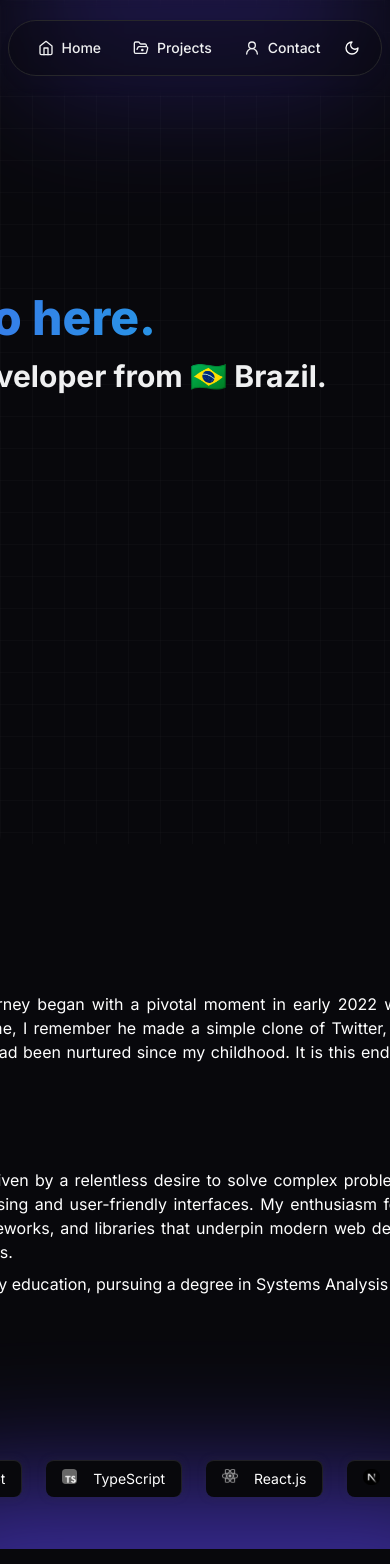
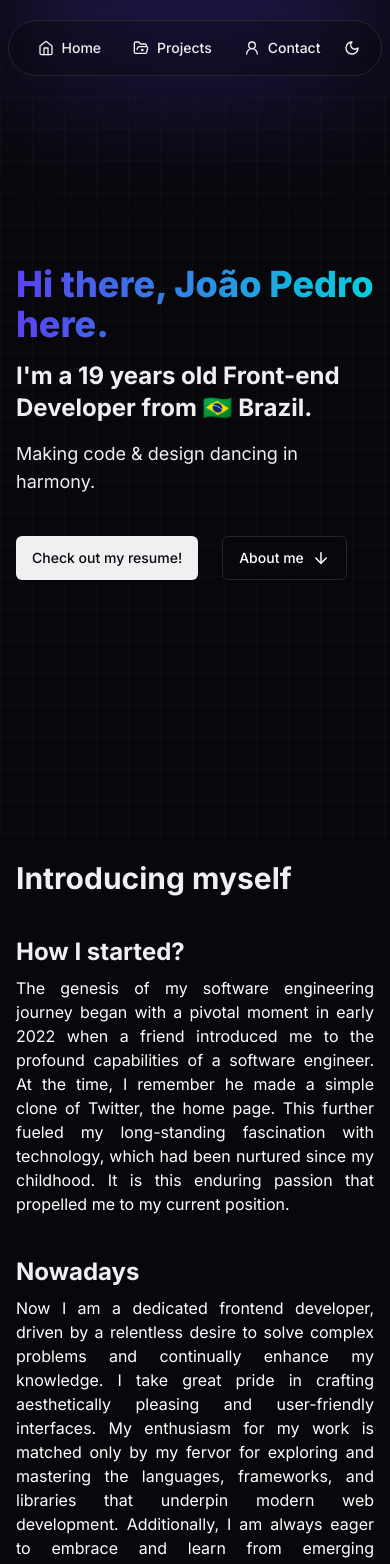
Before and after one commit to jotapemattos/portfolio-jotapemattos, a Next.js app: page / in a window 390 px wide. Shown: the top 1564 px of the page. Built offline with nearby package versions, Linux system fonts and the light colour scheme.

Commit message:
style: add responsiveness

```diff
--- a/src/components/HomeContent/About.tsx
+++ b/src/components/HomeContent/About.tsx
@@ -11,16 +11,16 @@ const About = () => {
   return (
     <div
       id="about"
-      className="w-full max-h-full flex items-center justify-center p-8 bg-background overflow-hidden relative"
+      className="w-full max-h-full flex items-center justify-center p-4 md:p-8 bg-background overflow-hidden relative"
     >
-      <div className="w-[1300px] flex flex-col gap-20 relative">
-        <section className="w-full h-fit flex flex-col items-start justify-center gap-10 text-justify">
+      <div className="w-full xl:w-[1300px] flex flex-col gap-20 relative">
+        <section className="w-full h-fit flex flex-col items-start justify-center gap-10">
           <h1 className="font-bold text-primary text-3xl">
             Introducing myself
           </h1>
           <article className="flex flex-col h-auto items-start gap-2">
             <h2 className="font-bold text-primary text-2xl">How I started?</h2>
-            <p>
+            <p className="text-justify">
               The genesis of my software engineering journey began with a
               pivotal moment in early 2022 when a friend introduced me to the
               profound capabilities of a software engineer. At the time, I
@@ -43,10 +43,9 @@ const About = () => {
               Additionally, I am always eager to embrace and learn from emerging
               technologies.
             </p>
-            <p className="flex items-center gap-1">
-              {' '}
+            <p className="space-x-2">
               Presently, I am in the process of completing my education,
-              pursuing a degree in Systems Analysis and Development at
+              pursuing a degree in Systems Analysis and Development at{' '}
               <HoverCard>
                 <HoverCardTrigger
                   href="https://www.ifsp.edu.br/"
@@ -66,14 +65,14 @@ const About = () => {
         </section>
         <section className="w-full h-full flex flex-col items-start justify-center gap-4 relative z-50">
           <h1 className="font-bold text-primary text-3xl">Stack</h1>
-          <div className="flex gap-6 ">
+          <div className="grid grid-cols-2 md:grid-cols-4 lg:grid-cols-6 xl:flex gap-6 ">
             {tools.map((tool: ToolsProps, i) => (
               <ToolsCards tool={tool} key={i} index={i} />
             ))}
           </div>
         </section>
       </div>
-      <Gradient className="absolute bottom-0 right-1/2 translate-y-2/3 translate-x-1/2 bg-secondary h-[200px] w-[650px] rounded-full opacity-60 blur-3xl" />
+      <Gradient className="absolute bottom-0 right-1/2 translate-y-2/3 translate-x-1/2 bg-secondary h-[200px] w-[250px] md:w-[650px] rounded-full opacity-60 blur-3xl" />
     </div>
   );
 };
--- a/src/components/HomeContent/MainContent.tsx
+++ b/src/components/HomeContent/MainContent.tsx
@@ -12,12 +12,12 @@ export const MainContent = () => {
   return (
     <main className="w-full min-h-full h-screen flex flex-col items-center justify-center relative ">
       <span className="main-content w-full h-full relative rounded-lg dark:opacity-30" />
-      <div className="absolute w-[1300px] h-fit flex flex-col items-start gap-4">
+      <div className="absolute w-full xl:w-[1300px] h-fit p-4 xl:p-0 flex flex-col xl:items-start gap-4">
         <m.h1
           initial={{ opacity: 0, y: 5 }}
           animate={{ opacity: 1, y: 0 }}
           transition={{ duration: 0.2, delay: 0.2 }}
-          className="text-5xl md:text-5xl font-extrabold w-5/6 md:w-full text-transparent bg-clip-text bg-gradient-to-r from-secondary to-tertiary"
+          className="text-4xl lg:text-5xl font-extrabold w-full text-transparent bg-clip-text bg-gradient-to-r from-secondary to-tertiary"
         >
           Hi there, João Pedro here.
         </m.h1>
@@ -26,7 +26,7 @@ export const MainContent = () => {
           initial={{ opacity: 0, y: 5 }}
           animate={{ opacity: 1, y: 0 }}
           transition={{ duration: 0.2, delay: 0.4 }}
-          className="text-3xl md:text-3xl text-primary font-bold w-4/5 md:w-full"
+          className="text-2xl lg:text-3xl text-primary font-bold w-full"
         >
           I&apos;m a {age} years old Front-end Developer from 🇧🇷 Brazil.
         </m.h2>
@@ -36,7 +36,7 @@ export const MainContent = () => {
             initial={{ opacity: 0, y: 5 }}
             animate={{ opacity: 1, y: 0 }}
             transition={{ duration: 0.2, delay: 0.6 }}
-            className="text-xl md:text-xl text-primary font w-4/5 md:w-auto"
+            className="text-lg lg:text-xl text-primary w-full"
           >
             Making code & design dancing in harmony.
           </m.h3>
```
